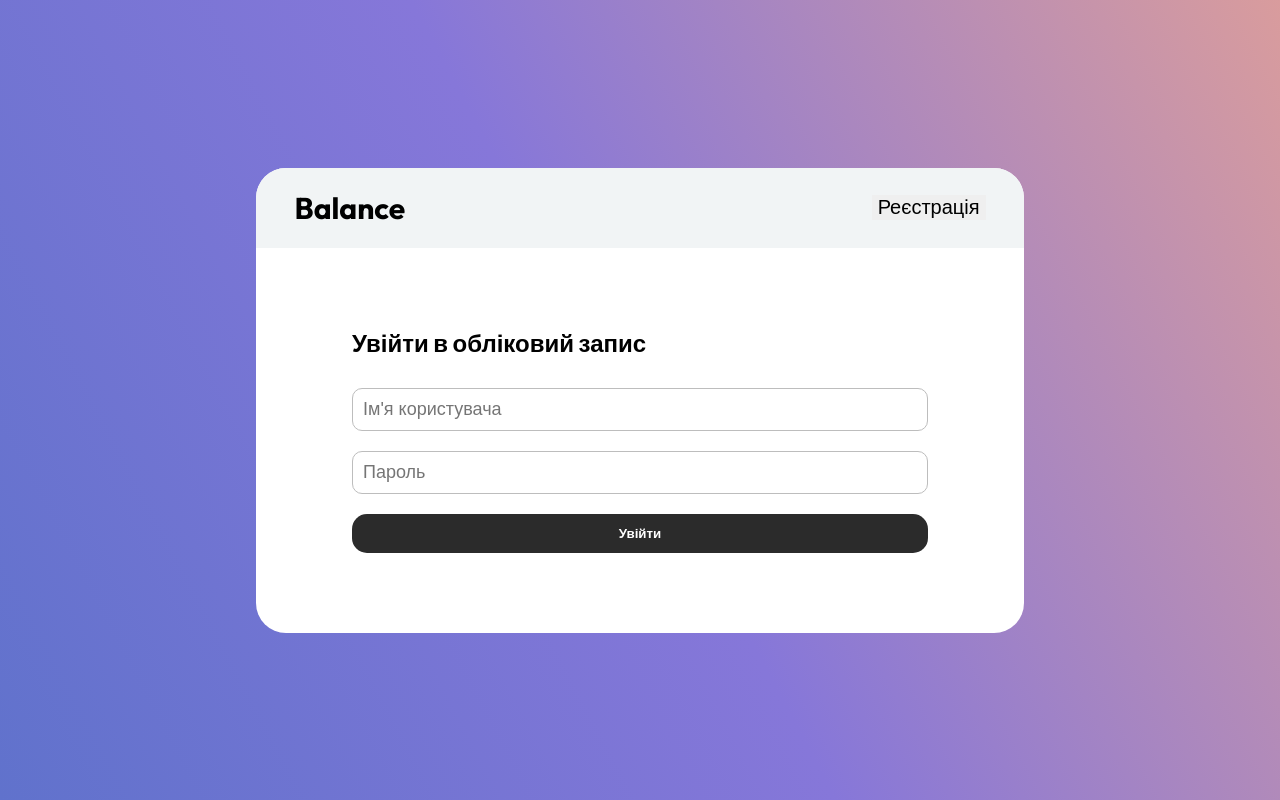
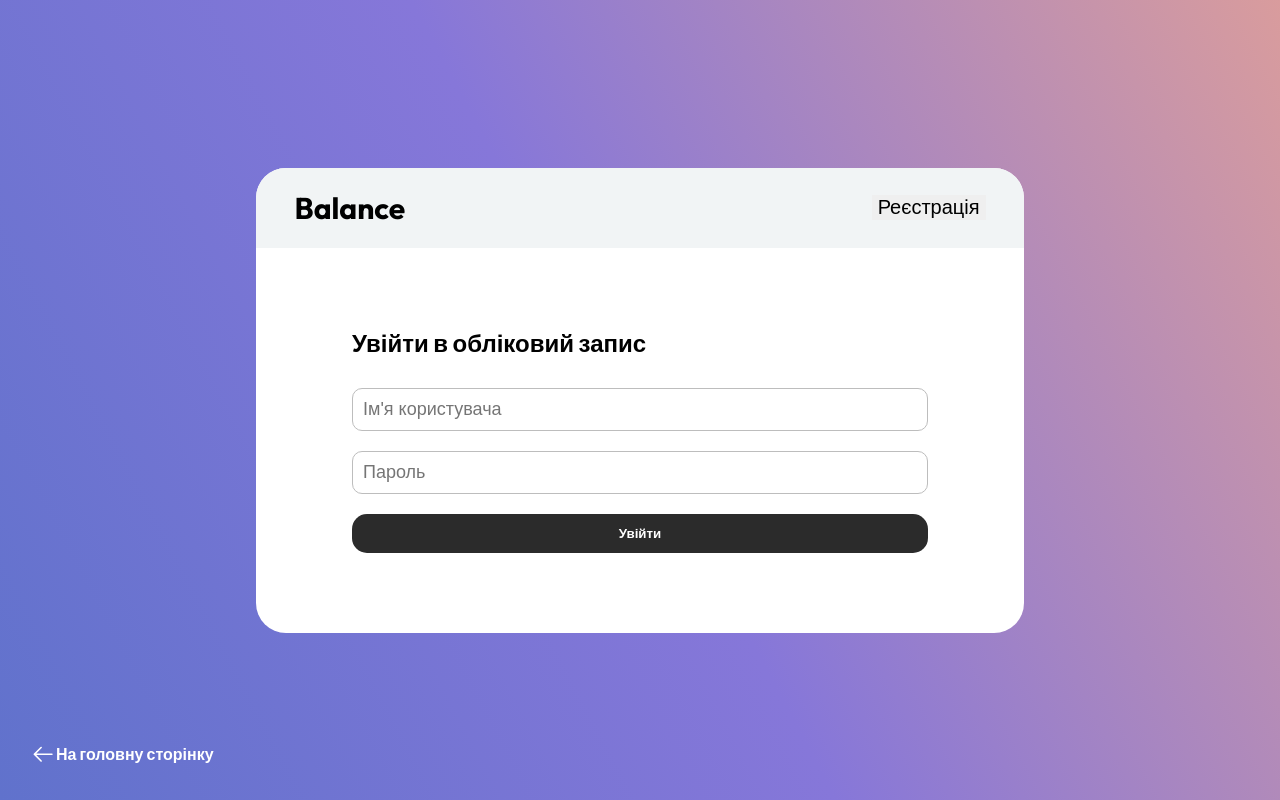
Before and after one commit to MelnichukMykola/balance-mono, a React (Vite) app: page /sign-in in a window 1280 px wide. Built offline with nearby package versions, Linux system fonts and the light colour scheme; no server answers.

Commit message:
1.3 BETA

```diff
--- a/src/client/components/Header/index.jsx
+++ b/src/client/components/Header/index.jsx
@@ -5,7 +5,7 @@ import { Link } from 'react-router-dom'
 import ProfileContainer from '../../containers/ProfileContainer'
 import './styles.scss'
 
-const Header = ({ page, handleLogOut, isUserLogged, isOpen, toggleOpen }) => {
+const Header = ({ page, handleLogOut, isUserLogged, isOpen, toggleOpen, dataLoaded }) => {
   return (
     <div className='header'>
       <div className='header-left'>
--- a/src/client/constants/index.jsx
+++ b/src/client/constants/index.jsx
@@ -4,20 +4,6 @@ export const options = {
   maintainAspectRatio: false,
   responsive: true,
   aspectRatio: 5,
-  // scales: {
-  //   y: {
-  //     stacked: true,
-  //     grid: {
-  //       display: true,
-  //       color: 'rgba(255,99,132,0.2)',
-  //     },
-  //   },
-  //   x: {
-  //     grid: {
-  //       display: false,
-  //     },
-  //   },
-  // },
   plugins: {
     legend: {
       position: 'top',
@@ -79,7 +65,7 @@ export function getOptions(
   labels
 ) {
   const dataForPie = {
-    labels: ['Incomes', 'Expenses'],
+    labels: ['Expenses', 'Incomes'],
     datasets: [
       {
         label: 'Total',
@@ -98,15 +84,15 @@ export function getOptions(
         fill: true,
         label: 'Incomes',
         data: dailyIncome,
-        borderColor: 'rgb(255, 99, 132)',
-        backgroundColor: 'rgba(255, 99, 132, 0.5)',
+        borderColor: 'rgb(53, 162, 235)',
+        backgroundColor: 'rgba(53, 162, 235, 0.5)',
       },
       {
         fill: true,
         label: 'Expenses',
         data: dailyExpenses,
-        borderColor: 'rgb(53, 162, 235)',
-        backgroundColor: 'rgba(53, 162, 235, 0.5)',
+        borderColor: 'rgb(255, 99, 132)',
+        backgroundColor: 'rgba(255, 99, 132, 0.5)',
       },
     ],
   }
@@ -117,14 +103,14 @@ export function getOptions(
       {
         label: 'Incomes',
         data: dailyIncome,
-        borderColor: 'rgb(255, 99, 132)',
-        backgroundColor: 'rgba(255, 99, 132, 0.5)',
+        borderColor: 'rgb(53, 162, 235)',
+        backgroundColor: 'rgba(53, 162, 235, 0.5)',
       },
       {
         label: 'Expenses',
         data: dailyExpenses,
-        borderColor: 'rgb(53, 162, 235)',
-        backgroundColor: 'rgba(53, 162, 235, 0.5)',
+        borderColor: 'rgb(255, 99, 132)',
+        backgroundColor: 'rgba(255, 99, 132, 0.5)',
       },
     ],
   }
--- a/src/client/containers/HeaderContainer/index.jsx
+++ b/src/client/containers/HeaderContainer/index.jsx
@@ -2,11 +2,12 @@ import React, { useContext } from 'react'
 import Header from '../../components/Header'
 import { AuthContext } from '../../context/AuthContext'
 import { useSelector } from 'react-redux'
-import { selectUser } from '../../store/selectors'
+import { selectTracking, selectUser } from '../../store/selectors'
 
 const HeaderContainer = ({ page }) => {
   const { handleLogOut, isOpen, toggleOpen } = useContext(AuthContext)
   const { isUserLogged } = useSelector(selectUser)
+  const { dataLoaded } = useSelector(selectTracking)
   return (
     <Header
       handleLogOut={handleLogOut}
@@ -14,6 +15,7 @@ const HeaderContainer = ({ page }) => {
       isUserLogged={isUserLogged}
       isOpen={isOpen}
       toggleOpen={toggleOpen}
+      dataLoaded={dataLoaded}
     />
   )
 }
--- a/src/client/pages/SignIn.jsx
+++ b/src/client/pages/SignIn.jsx
@@ -1,7 +1,7 @@
 import { yupResolver } from '@hookform/resolvers/yup'
 import { useContext } from 'react'
 import { useForm } from 'react-hook-form'
-import { useDispatch, useSelector } from 'react-redux'
+import { useDispatch } from 'react-redux'
 import { Link, useNavigate } from 'react-router-dom'
 import Button from '../components/Button/Button'
 import Field from '../components/Field/Field'
@@ -10,7 +10,7 @@ import { fetchBankInfo } from '../store/trackingSlice'
 import { setUserName } from '../store/userSlice'
 import './styles.scss'
 import { signInSchema } from './validationSchemas'
-
+import { GoArrowLeft } from 'react-icons/go'
 
 const defaultValues = {
   userName: '',
@@ -18,10 +18,7 @@ const defaultValues = {
 }
 
 export default function SignIn() {
-  const {
-    handleSignIn,
-    handleFetchProtected,
-   } = useContext(AuthContext)
+  const { handleSignIn, handleFetchProtected } = useContext(AuthContext)
   const navigate = useNavigate()
   const dispatch = useDispatch()
 
@@ -79,6 +76,10 @@ export default function SignIn() {
           </Button>
         </div>
       </div>
+        <Link to='/home' className='form-to-home'>
+          <GoArrowLeft size='26' />
+          <p>На головну сторінку</p>
+        </Link>
     </form>
   )
 }
--- a/src/client/pages/SignUp.jsx
+++ b/src/client/pages/SignUp.jsx
@@ -12,6 +12,7 @@ import { fetchBankInfo } from '../store/trackingSlice'
 import { setUserName } from '../store/userSlice'
 import './styles.scss'
 import { signUpSchema } from './validationSchemas'
+import { GoArrowLeft } from 'react-icons/go'
 
 const items = [
   {
@@ -33,8 +34,9 @@ const items = [
               за цим посиланням
             </a>{' '}
             і натиснути на QR-код aбо його відсканувати. Вас перекине в mono,
-            вам потрібно погодитись і зайти знову на сайт, натиснути червону кнопку активувати і скопіювати Ваш
-            токен-моно і вставити в поле зверху.
+            вам потрібно погодитись і зайти знову на сайт, натиснути червону
+            кнопку активувати і скопіювати Ваш токен-моно і вставити в поле
+            зверху.
             <br />
             <span className='warning'>
               P.S. Не переживайте. Ваші дані в безпеці
@@ -120,6 +122,10 @@ export default function SignUp() {
           </Button>
         </div>
       </div>
+      <Link to='/home' className='form-to-home'>
+        <GoArrowLeft size='26' />
+        <p>На головну сторінку</p>
+      </Link>
     </form>
   )
 }
--- a/src/client/pages/styles.scss
+++ b/src/client/pages/styles.scss
@@ -15,6 +15,17 @@ $layout-breakpoint-2xl: 1536px;
   height: 100vh;
   overflow-y: auto;
   background-image: -webkit-linear-gradient(208deg, #d99c9d, #8677d9 51%, #6072cc);
+  position: relative;
+  &-to-home {
+    display: flex;
+    justify-content: center;
+    align-items: center;
+    position: absolute;
+    bottom: 20px;
+    left: 30px;
+    color: white;
+    font-weight: 700;
+  }
   &-container {
     width: 90%;
     border-radius: 30px;
```
